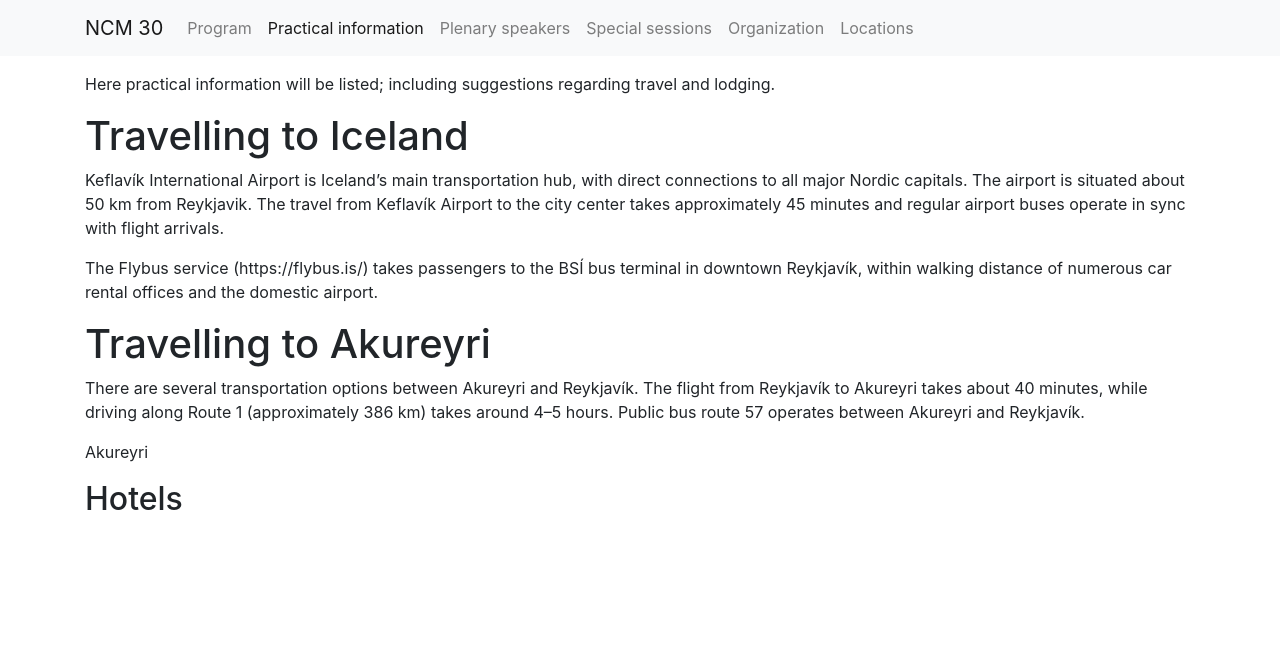
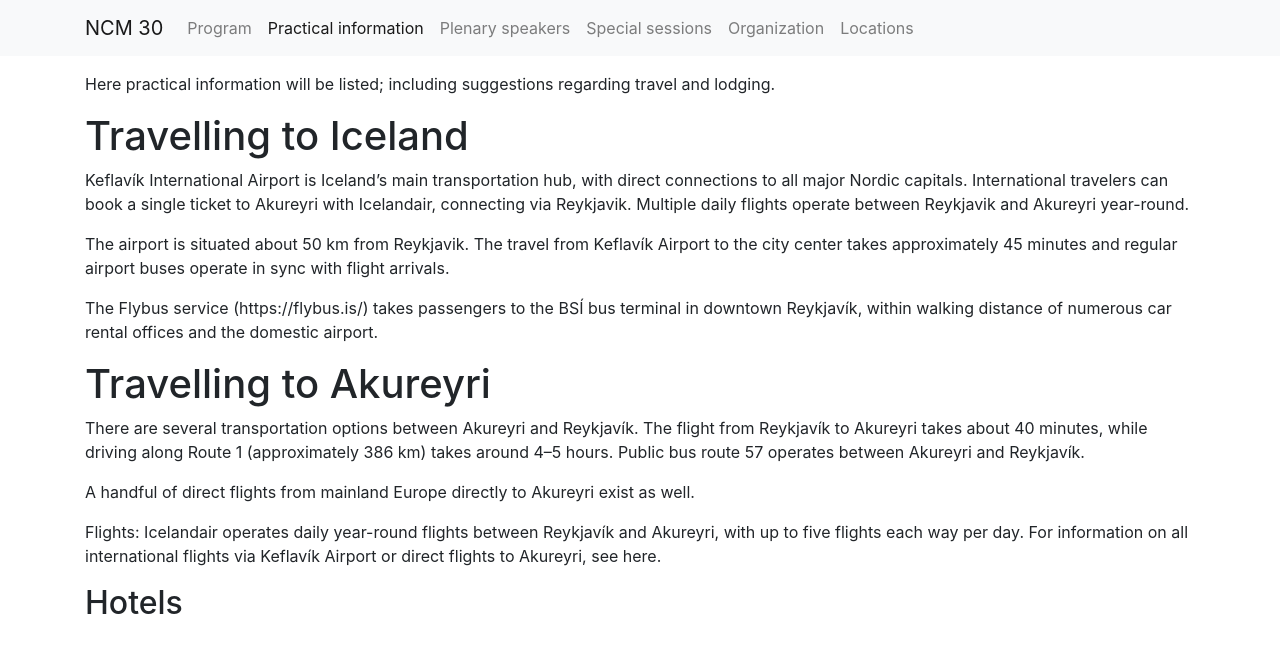
Before and after one commit to IslenskaStaerdfraedafelagid/ncm30-website, a Jekyll site: the page built from info/index.md, in a window 1280 px wide. Shown: the top 653 px of the page. Built offline with Jekyll 4.4.1, drawn with Linux system fonts in a browser that asks for light colours.

Commit message:
Update index.md

```diff
--- a/info/index.md
+++ b/info/index.md
@@ -6,7 +6,8 @@ Here practical information will be listed; including suggestions regarding trave
 
 # Travelling to Iceland
 
-Keflavík International Airport is Iceland's main transportation hub, with direct connections to all major Nordic capitals.
+Keflavík International Airport is Iceland's main transportation hub, with direct connections to all major Nordic capitals. International travelers can book a single ticket to Akureyri with Icelandair, connecting via Reykjavik. Multiple daily flights operate between Reykjavik and Akureyri year-round.
+
 The airport is situated about 50 km from Reykjavik. The travel from Keflavík Airport to the city center takes approximately 45 minutes and regular airport buses operate in sync with flight arrivals.
 
 The Flybus service (https://flybus.is/) takes passengers to the BSÍ bus terminal in downtown Reykjavík, within walking distance of numerous car rental offices and the domestic airport.
@@ -16,6 +17,8 @@ The Flybus service (https://flybus.is/) takes passengers to the BSÍ bus termina
 
 There are several transportation options between Akureyri and Reykjavík. The flight from Reykjavík to Akureyri takes about 40 minutes, while driving along Route 1 (approximately 386 km) takes around 4–5 hours. Public bus route 57 operates between Akureyri and Reykjavík.
 
-Akureyri
+A handful of direct flights from mainland Europe directly to Akureyri exist as well.
+
+Flights: Icelandair operates daily year-round flights between Reykjavík and Akureyri, with up to five flights each way per day. For information on all international flights via Keflavík Airport or direct flights to Akureyri, see here.
 
 ## Hotels
```
